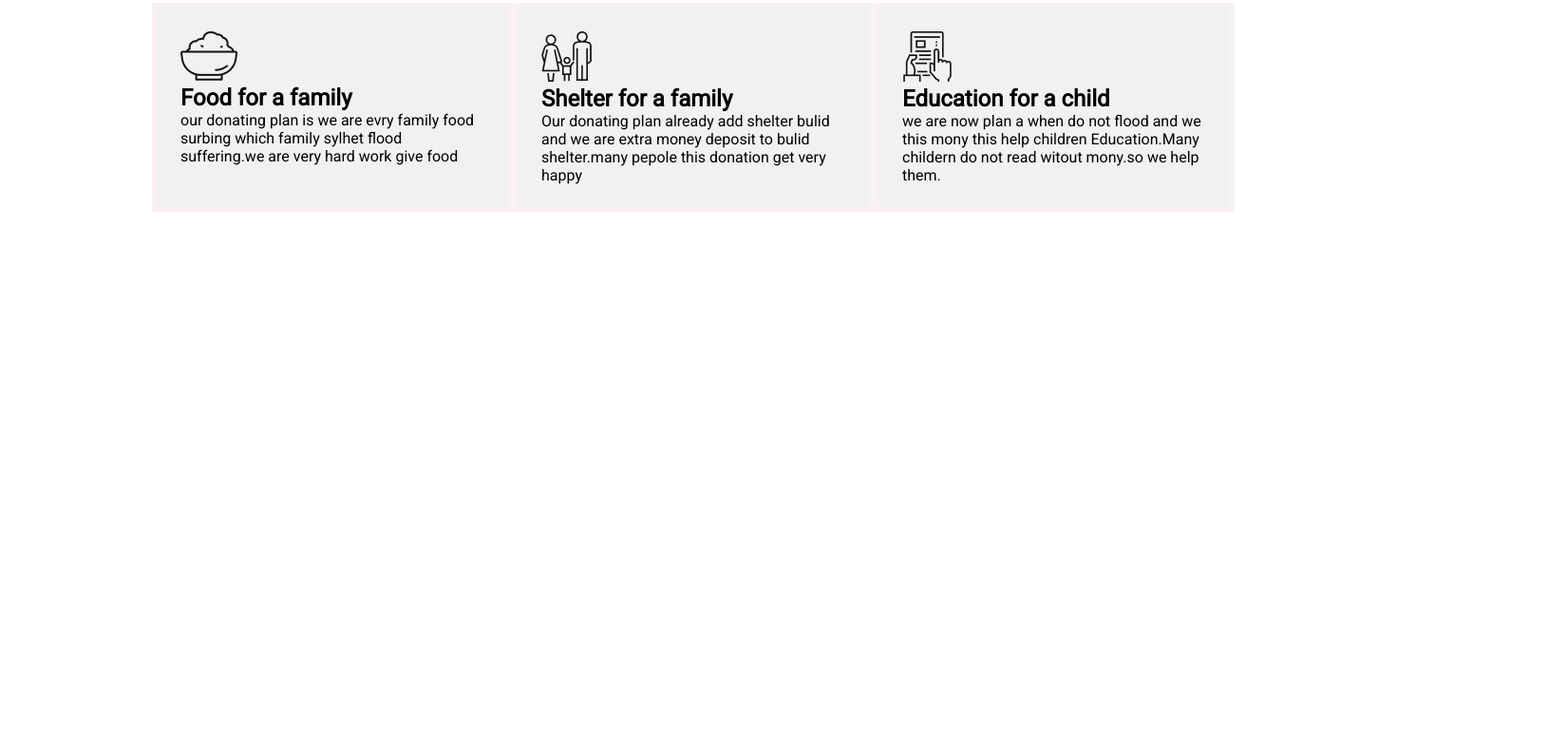
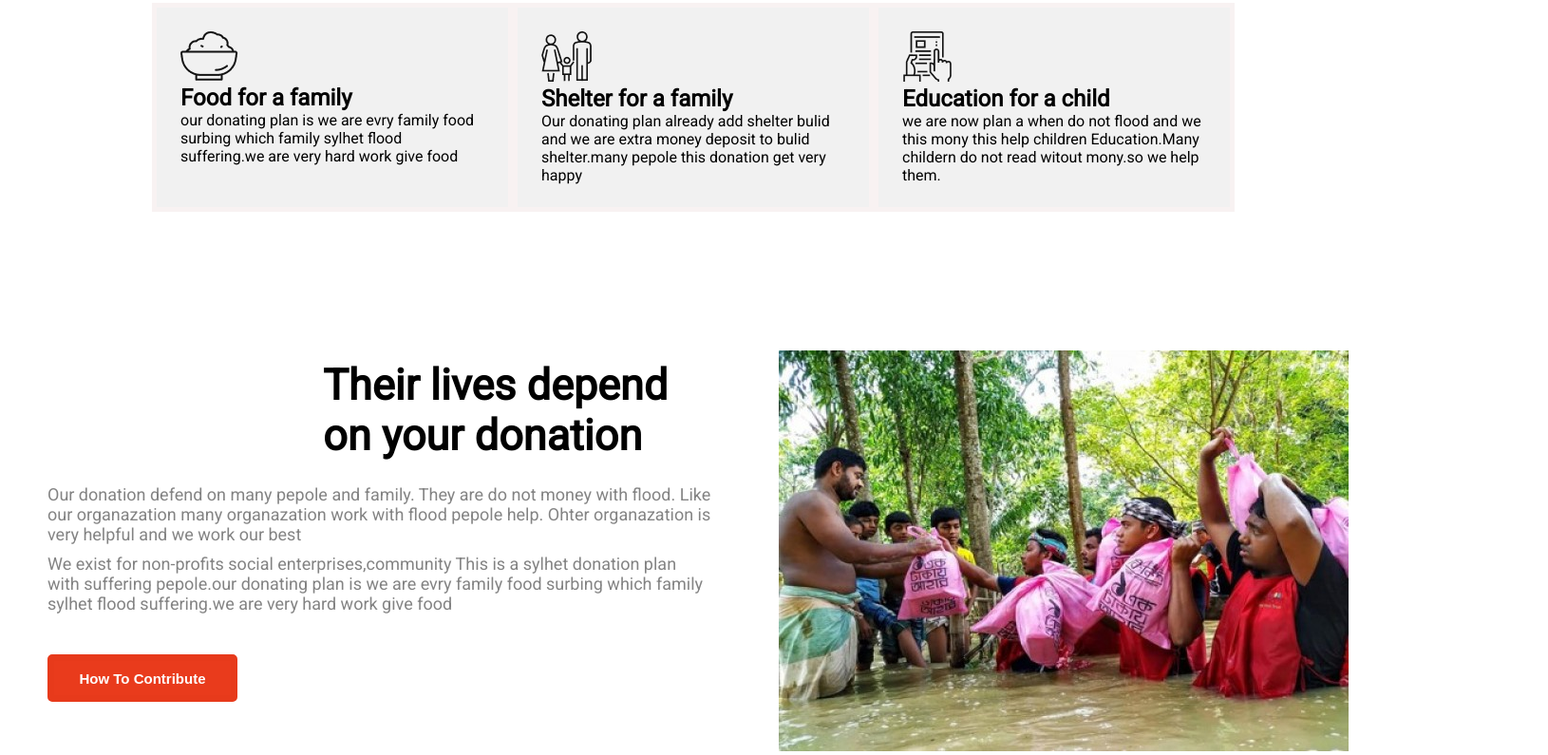
Before and after one commit to sujondev/bangladesh-main-donate, a plain HTML site: page index.html in a window 1280 px wide. Shown: the part 1701-2496 px from the top of the page at 95% size, 1630 px wide, since content can reach past the window. Before the commit the page ends 2204 px from the top, so only its background shows below. Drawn offline with Linux system fonts and the light colour scheme.

Commit message:
how to contribute

```diff
--- a/index.html
+++ b/index.html
@@ -73,6 +73,29 @@
             </div>
         </div>
     </section>
+    <section>
+
+        <div class="defend-donate">
+            <div class="defend-donate-item">
+                <h1 class="title-3">Their lives depend on
+                    your donation</h1>
+                <p class="text-edit3">Our donation defend on many pepole and family. They are do not money with
+                    flood.
+                    Like
+                    our organazation
+                    many organazation work with flood pepole help. Ohter organazation is very helpful and we work
+                    our
+                    best</p>
+                <p class="text-edit3">We exist for non-profits social enterprises,community
+                    This is a sylhet donation plan with suffering pepole.our donating plan is we are evry family
+                    food
+                    surbing which family sylhet flood suffering.we are very hard work give food</p>
+            </div>
+            <div class="donate-img"> <img src="images/donation11.jpg" alt=""></div>
+        </div>
+        <button class="button-2">How To Contribute</button>
+
+    </section>
 </body>
 
 </html>
--- a/style.css
+++ b/style.css
@@ -125,3 +125,57 @@ body {
     background-color: rgba(0, 0, 0, 0.055);
 
 }
+
+.title-3 {
+    font-size: 45px;
+    font-weight: bold;
+    margin-bottom: 25px;
+    margin-left: 300px
+}
+
+.text-edit3 {
+    text-align: left;
+    font-size: 18px;
+    color: rgba(0, 0, 0, 0.486);
+    margin: 10px;
+
+}
+
+
+
+.defend-donate {
+    display: flex;
+    width: 1600px;
+    height: 290px;
+    margin: 30px;
+
+}
+
+.defend-donate-item {
+    text-align: left;
+    width: 45%;
+    height: 50%;
+    margin-right: 50px;
+    padding: 10px;
+}
+
+.donate-img {
+    width: 50%;
+    height: 50%;
+    margin-right: 10px;
+
+}
+
+.button-2 {
+    text-decoration: none;
+    width: 200px;
+    height: 50px;
+    background-color: rgb(233, 59, 28);
+    border: solid 7px rgb(231, 58, 27);
+    border-radius: 5px;
+    text-align: center;
+    color: white;
+    font-weight: bold;
+    font-size: 15px;
+    margin-left: 50px;
+}
```
